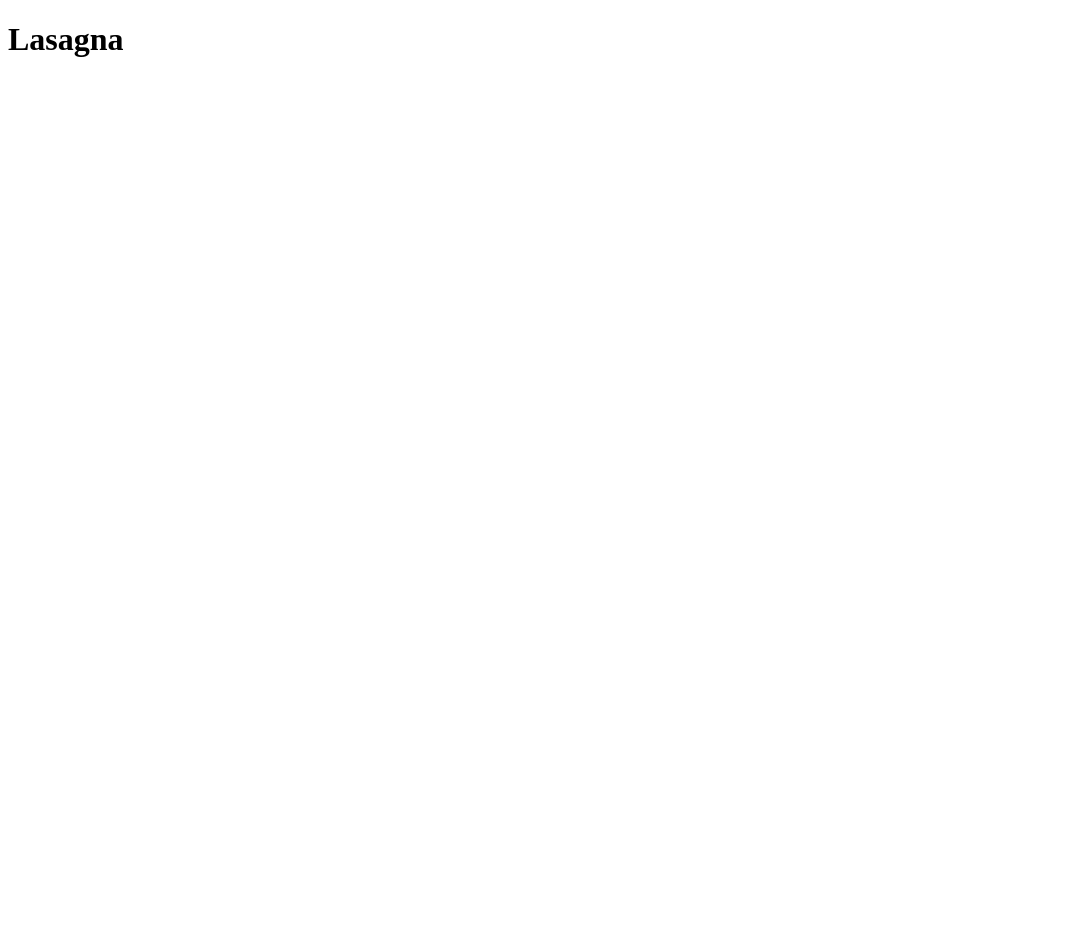
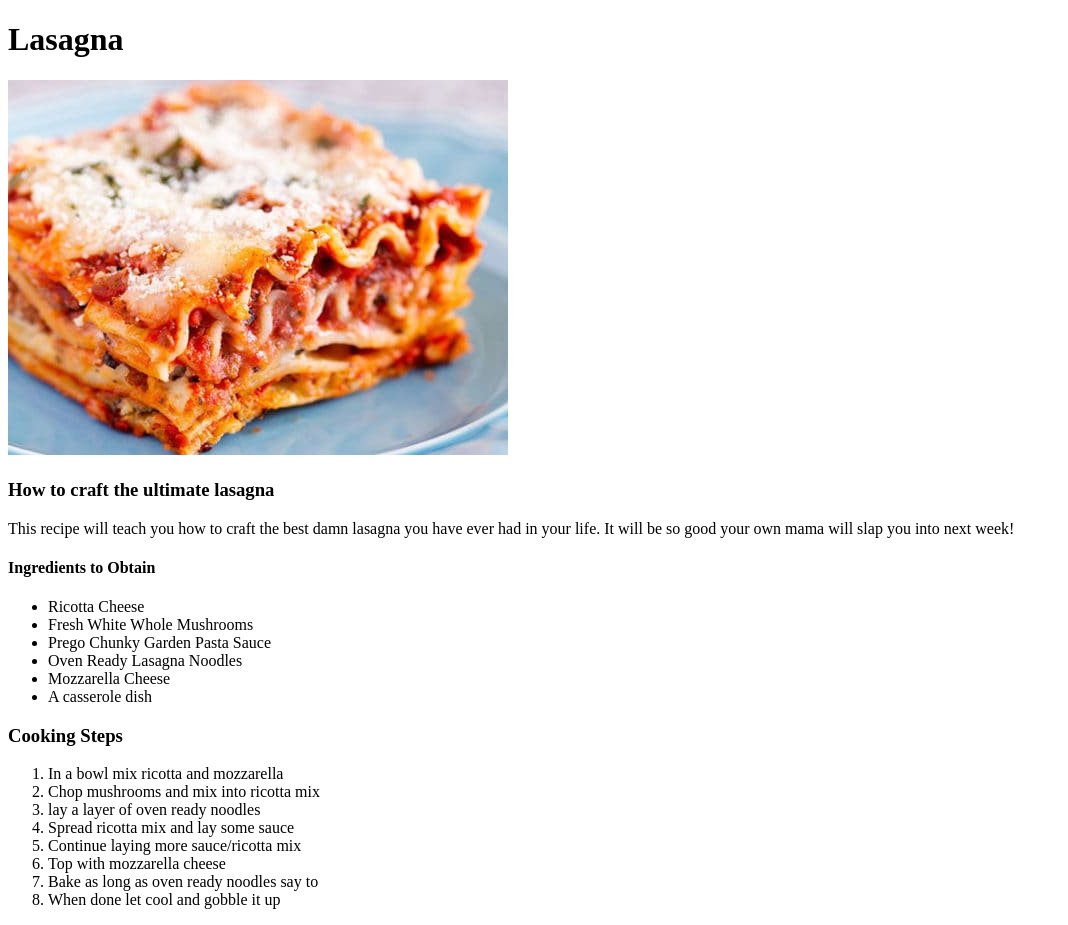
Before and after one commit to RedRabbit30/odin-recipes, a plain HTML site: page recipes/lasagna.html in a window 1280 px wide. Shown: the whole page, without its empty margins (0-1068 px from the left). Before the commit the page ends 800 px from the top, so only its background shows below. Drawn offline with Linux system fonts and the light colour scheme.

Commit message:
Add recipe page content

```diff
--- a/recipes/lasagna.html
+++ b/recipes/lasagna.html
@@ -8,5 +8,30 @@
 </head>
 <body>
     <h1>Lasagna</h1>
+    <img src="images/lasagna.jpg" alt="Delicious lasagna">
+    <h2></h2>
+    <h3>How to craft the ultimate lasagna</h3>
+    <p>This recipe will teach you how to craft the best damn lasagna you have ever had in your life. It will be so good your own mama will slap you into next week!</p>
+    <h4>Ingredients to Obtain</h4>
+    <ul>
+        <li>Ricotta Cheese</li>
+        <li>Fresh White Whole Mushrooms</li>
+        <li>Prego Chunky Garden Pasta Sauce</li>
+        <li>Oven Ready Lasagna Noodles</li>
+        <li>Mozzarella Cheese</li>
+        <li>A casserole dish</li>
+    </ul>
+
+    <h3>Cooking Steps</h3>
+    <ol>
+        <li>In a bowl mix ricotta and mozzarella</li>
+        <li>Chop mushrooms and mix into ricotta mix</li>
+        <li>lay a layer of oven ready noodles</li>
+        <li>Spread ricotta mix and lay some sauce</li>
+        <li>Continue laying more sauce/ricotta mix</li>
+        <li>Top with mozzarella cheese</li>
+        <li>Bake as long as oven ready noodles say to</li>
+        <li>When done let cool and gobble it up</li>
+    </ol>
 </body>
 </html>
```
Also changed, not shown: recipes/images/lasagna.jpg (added).
